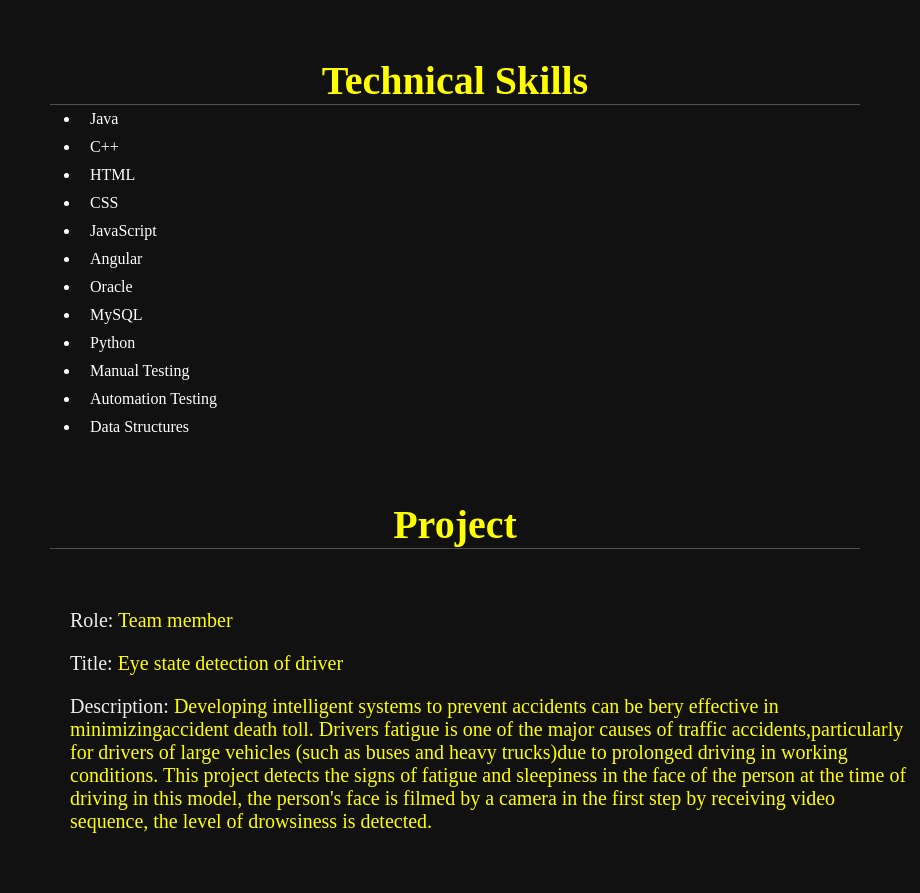
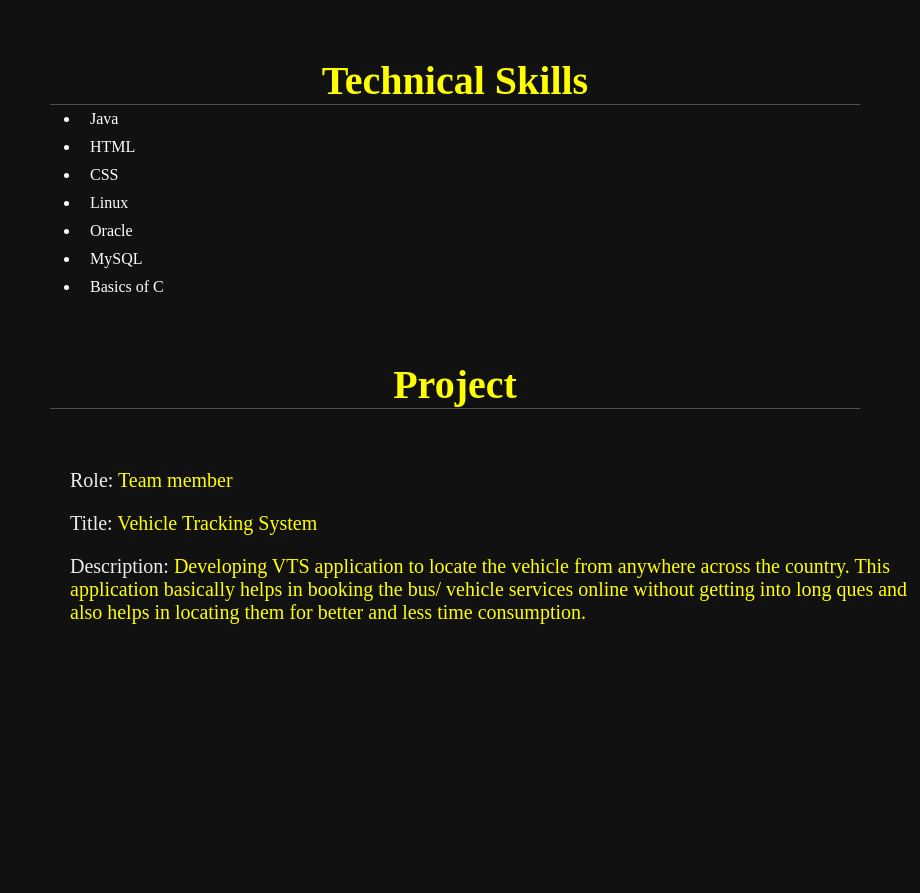
Before and after one commit to ShagunTripath/Shagun.github.io, a plain HTML site: page index.html in a window 1280 px wide. Shown: the part 800-1693 px from the top of the page, without its empty margins (360-1280 px from the left). After the commit the page ends 1484 px from the top, so only its background shows below. Drawn offline with Linux system fonts and the light colour scheme.

Commit message:
Update index.html

```diff
--- a/index.html
+++ b/index.html
@@ -70,17 +70,12 @@
     <div>
     <ul id="lis">
         <li>Java</li>
-        <li>C++</li>
         <li>HTML</li>
         <li>CSS</li>
-        <li>JavaScript</li>
-        <li>Angular</li>
+        <li>Linux</li>
         <li>Oracle</li>
         <li>MySQL</li>
-        <li>Python</li>
-        <li>Manual Testing</li>
-        <li>Automation Testing</li>
-        <li>Data Structures</li>
+        <li>Basics of C</li>
     </ul>
 </div>
 </section>
@@ -89,17 +84,13 @@
     <div class="Row">
         <div class="det">
     <h3><span>Role: </span>Team member</h3>
-    <h3><span>Title: </span>Eye state detection of driver</h3>
-    <h3><span>Description: </span>Developing intelligent systems to prevent accidents
-                can be bery effective in minimizingaccident death toll.
-                Drivers fatigue is one of the major causes of traffic
-                accidents,particularly for drivers of large vehicles
-                (such as buses and heavy trucks)due to prolonged driving
-                in working conditions. This project detects the signs of
-                fatigue and sleepiness in the face of the person at the
-                time of driving in this model, the person's face is filmed
-                by a camera in the first step by receiving video sequence,
-                the level of drowsiness is detected.</h3>
+    <h3><span>Title: </span>Vehicle Tracking System</h3>
+    <h3><span>Description: </span>Developing VTS application to
+            locate the vehicle from anywhere across the country.
+            This application basically helps in booking the bus/
+            vehicle services online without getting into long ques
+            and also helps in locating them for better and less
+            time consumption.</h3>
             </div>
 </div>
 </section>
```
